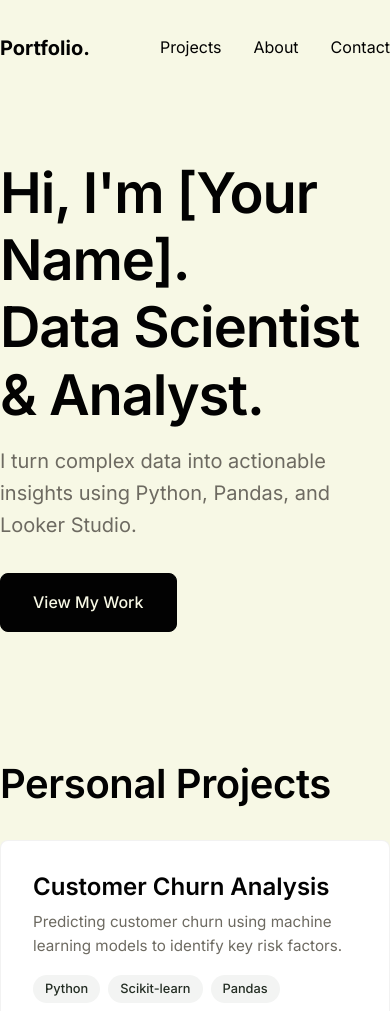
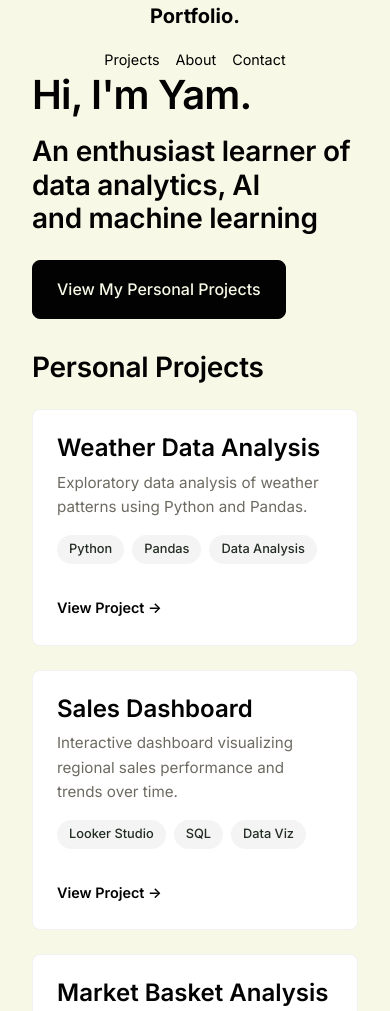
Before and after one commit to ykuntharose/PortfolioSite1, a plain HTML site: page index.html in a window 390 px wide. Shown: the top 1011 px of the page. Drawn offline with Linux system fonts and the light colour scheme.

Commit message:
Added 1st project - weather data analysis

```diff
--- a/css/styles.css
+++ b/css/styles.css
@@ -318,5 +318,73 @@ footer {
     text-align: center;
     color: #888;
     pointer-events: none;
+
     /* Allow clicking through if iframe is present but failed to load? No, just for placeholder text */
 }
+
+/* Responsive Design */
+@media (max-width: 768px) {
+    :root {
+        --spacing-lg: 1.5rem;
+        --spacing-xl: 3.5rem;
+    }
+
+    h1 {
+        font-size: 2.5rem;
+    }
+
+    h2 {
+        font-size: 2rem;
+    }
+
+    h3 {
+        font-size: 1.5rem;
+    }
+
+    .hero h1 {
+        font-size: 2.5rem;
+    }
+
+    .project-grid {
+        grid-template-columns: 1fr;
+        /* Stack cards on mobile */
+    }
+
+    .navbar {
+        flex-direction: column;
+        gap: var(--spacing-md);
+    }
+
+    .nav-links {
+        gap: var(--spacing-md);
+        font-size: 0.9rem;
+    }
+
+    .colab-placeholder {
+        flex-direction: column;
+        text-align: center;
+    }
+
+    .colab-info {
+        margin-bottom: var(--spacing-md);
+    }
+
+    .container {
+        padding: 0 2rem;
+        /* Ensure extra padding on small screens */
+    }
+
+    #projects h2 {
+        margin-top: 2rem;
+    }
+}
+
+@media (max-width: 480px) {
+    h1 {
+        font-size: 2rem;
+    }
+
+    h2 {
+        font-size: 1.75rem;
+    }
+}
--- a/index.html
+++ b/index.html
@@ -1,5 +1,6 @@
 <!DOCTYPE html>
 <html lang="en">
+
 <head>
     <meta charset="UTF-8">
     <meta name="viewport" content="width=device-width, initial-scale=1.0">
@@ -10,6 +11,7 @@
     <link rel="preconnect" href="https://fonts.gstatic.com" crossorigin>
     <link href="https://fonts.googleapis.com/css2?family=Inter:wght@400;500;600;700&display=swap" rel="stylesheet">
 </head>
+
 <body>
 
     <!-- Navigation -->
@@ -24,12 +26,10 @@
 
     <!-- Hero Section -->
     <header class="container section hero">
-        <h1>Hi, I'm [Your Name].<br>Data Scientist & Analyst.</h1>
-        <p style="max-width: 600px; font-size: 1.25rem; color: var(--text-secondary);">
-            I turn complex data into actionable insights using Python, Pandas, and Looker Studio.
-        </p>
+        <h1>Hi, I'm Yam.</h1>
+        <h2>An enthusiast learner of </br>data analytics, AI</br>and machine learning</h2>
         <div style="margin-top: var(--spacing-lg);">
-            <a href="#projects" class="btn">View My Work</a>
+            <a href="#projects" class="btn">View My Personal Projects</a>
         </div>
     </header>
 
@@ -41,14 +41,14 @@
             <!-- Project Card 1 -->
             <article class="project-card">
                 <div class="card-content">
-                    <h3><a href="project-template.html">Customer Churn Analysis</a></h3>
-                    <p>Predicting customer churn using machine learning models to identify key risk factors.</p>
+                    <h3><a href="weather-data-analysis.html">Weather Data Analysis</a></h3>
+                    <p>Exploratory data analysis of weather patterns using Python and Pandas.</p>
                     <div class="tech-stack">
                         <span class="tag">Python</span>
-                        <span class="tag">Scikit-learn</span>
                         <span class="tag">Pandas</span>
+                        <span class="tag">Data Analysis</span>
                     </div>
-                    <a href="project-template.html" class="link-arrow">View Project &rarr;</a>
+                    <a href="weather-data-analysis.html" class="link-arrow">View Project &rarr;</a>
                 </div>
             </article>
 
@@ -90,4 +90,5 @@
 
     <script src="js/script.js"></script>
 </body>
+
 </html>
```
Also changed, not shown: weather-data-analysis.html (added, +97 -0 lines).
